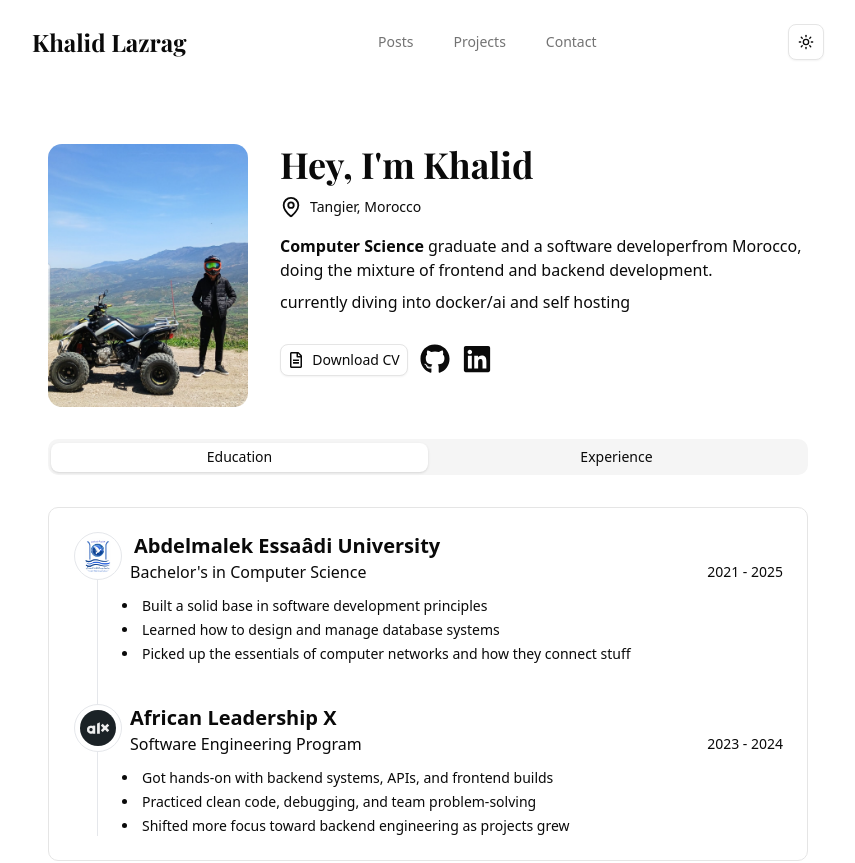
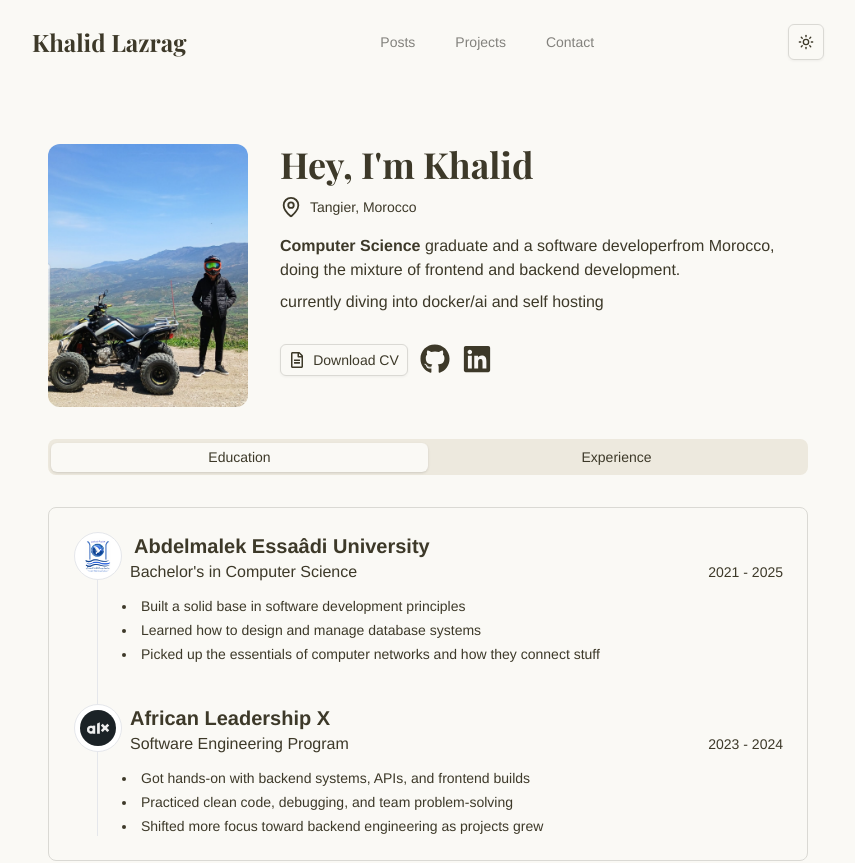
Before and after one commit to sanotogii/classic-potfolio, a Next.js app: page / in a window 1280 px wide. Shown: the top 863 px of the page, without its empty margins (212-1067 px from the left). Built offline with nearby package versions, Linux system fonts and the light colour scheme; a web font is replaced by a local one.

Commit message:
feat: update CSS variables for improved theming and add shadow utilities

```diff
--- a/src/app/globals.css
+++ b/src/app/globals.css
@@ -61,74 +61,165 @@
     background-position: 0% 0%;}}}
 
 :root {
-  --radius: 0.625rem;
-  --card: oklch(1 0 0);
-  --card-foreground: oklch(0.145 0 0);
-  --popover: oklch(1 0 0);
-  --popover-foreground: oklch(0.145 0 0);
-  --primary: oklch(0.205 0 0);
-  --primary-foreground: oklch(0.985 0 0);
-  --secondary: oklch(0.97 0 0);
-  --secondary-foreground: oklch(0.205 0 0);
-  --muted: oklch(0.97 0 0);
-  --muted-foreground: oklch(0.556 0 0);
-  --accent: oklch(0.97 0 0);
-  --accent-foreground: oklch(0.205 0 0);
-  --destructive: oklch(0.577 0.245 27.325);
-  --border: oklch(0.922 0 0);
-  --input: oklch(0.922 0 0);
-  --ring: oklch(0.708 0 0);
-  --chart-1: oklch(0.646 0.222 41.116);
-  --chart-2: oklch(0.6 0.118 184.704);
-  --chart-3: oklch(0.398 0.07 227.392);
-  --chart-4: oklch(0.828 0.189 84.429);
-  --chart-5: oklch(0.769 0.188 70.08);
-  --sidebar: oklch(0.985 0 0);
-  --sidebar-foreground: oklch(0.145 0 0);
-  --sidebar-primary: oklch(0.205 0 0);
-  --sidebar-primary-foreground: oklch(0.985 0 0);
-  --sidebar-accent: oklch(0.97 0 0);
-  --sidebar-accent-foreground: oklch(0.205 0 0);
-  --sidebar-border: oklch(0.922 0 0);
-  --sidebar-ring: oklch(0.708 0 0);
-  --background: oklch(1 0 0);
-  --foreground: oklch(0.145 0 0);
+  --background: oklch(0.9818 0.0054 95.0986);
+  --foreground: oklch(0.3438 0.0269 95.7226);
+  --card: oklch(0.9818 0.0054 95.0986);
+  --card-foreground: oklch(0.1908 0.0020 106.5859);
+  --popover: oklch(1.0000 0 0);
+  --popover-foreground: oklch(0.2671 0.0196 98.9390);
+  --primary: oklch(0.6171 0.1375 39.0427);
+  --primary-foreground: oklch(1.0000 0 0);
+  --secondary: oklch(0.9245 0.0138 92.9892);
+  --secondary-foreground: oklch(0.4334 0.0177 98.6048);
+  --muted: oklch(0.9341 0.0153 90.2390);
+  --muted-foreground: oklch(0.6059 0.0075 97.4233);
+  --accent: oklch(0.9245 0.0138 92.9892);
+  --accent-foreground: oklch(0.2671 0.0196 98.9390);
+  --destructive: oklch(0.1908 0.0020 106.5859);
+  --destructive-foreground: oklch(1.0000 0 0);
+  --border: oklch(0.8847 0.0069 97.3627);
+  --input: oklch(0.7621 0.0156 98.3528);
+  --ring: oklch(0.6171 0.1375 39.0427);
+  --chart-1: oklch(0.5583 0.1276 42.9956);
+  --chart-2: oklch(0.6898 0.1581 290.4107);
+  --chart-3: oklch(0.8816 0.0276 93.1280);
+  --chart-4: oklch(0.8822 0.0403 298.1792);
+  --chart-5: oklch(0.5608 0.1348 42.0584);
+  --sidebar: oklch(0.9663 0.0080 98.8792);
+  --sidebar-foreground: oklch(0.3590 0.0051 106.6524);
+  --sidebar-primary: oklch(0.6171 0.1375 39.0427);
+  --sidebar-primary-foreground: oklch(0.9881 0 0);
+  --sidebar-accent: oklch(0.9245 0.0138 92.9892);
+  --sidebar-accent-foreground: oklch(0.3250 0 0);
+  --sidebar-border: oklch(0.9401 0 0);
+  --sidebar-ring: oklch(0.7731 0 0);
+  --font-sans: 'Helvetica Neue', Arial, 'Noto Sans', sans-serif, 'Apple Color Emoji', 'Segoe UI Emoji', 'Segoe UI Symbol', 'Noto Color Emoji';
+  --font-serif: ui-serif, Georgia, Cambria, "Times New Roman", Times, serif;
+  --font-mono: ui-monospace, SFMono-Regular, Menlo, Monaco, Consolas, "Liberation Mono", "Courier New", monospace;
+  --radius: 0.5rem;
+  --shadow-x: 0;
+  --shadow-y: 1px;
+  --shadow-blur: 3px;
+  --shadow-spread: 0px;
+  --shadow-opacity: 0.1;
+  --shadow-color: oklch(0 0 0);
+  --shadow-2xs: 0 1px 3px 0px hsl(0 0% 0% / 0.05);
+  --shadow-xs: 0 1px 3px 0px hsl(0 0% 0% / 0.05);
+  --shadow-sm: 0 1px 3px 0px hsl(0 0% 0% / 0.10), 0 1px 2px -1px hsl(0 0% 0% / 0.10);
+  --shadow: 0 1px 3px 0px hsl(0 0% 0% / 0.10), 0 1px 2px -1px hsl(0 0% 0% / 0.10);
+  --shadow-md: 0 1px 3px 0px hsl(0 0% 0% / 0.10), 0 2px 4px -1px hsl(0 0% 0% / 0.10);
+  --shadow-lg: 0 1px 3px 0px hsl(0 0% 0% / 0.10), 0 4px 6px -1px hsl(0 0% 0% / 0.10);
+  --shadow-xl: 0 1px 3px 0px hsl(0 0% 0% / 0.10), 0 8px 10px -1px hsl(0 0% 0% / 0.10);
+  --shadow-2xl: 0 1px 3px 0px hsl(0 0% 0% / 0.25);
+  --tracking-normal: 0em;
+  --spacing: 0.25rem;
 }
 
 .dark {
-  --background: oklch(0.145 0 0);
-  --foreground: oklch(0.985 0 0);
-  --card: oklch(0.205 0 0);
-  --card-foreground: oklch(0.985 0 0);
-  --popover: oklch(0.205 0 0);
-  --popover-foreground: oklch(0.985 0 0);
-  --primary: oklch(0.922 0 0);
-  --primary-foreground: oklch(0.205 0 0);
-  --secondary: oklch(0.269 0 0);
-  --secondary-foreground: oklch(0.985 0 0);
-  --muted: oklch(0.269 0 0);
-  --muted-foreground: oklch(0.708 0 0);
-  --accent: oklch(0.269 0 0);
-  --accent-foreground: oklch(0.985 0 0);
-  --destructive: oklch(0.704 0.191 22.216);
-  --border: oklch(1 0 0 / 10%);
-  --input: oklch(1 0 0 / 15%);
-  --ring: oklch(0.556 0 0);
-  --chart-1: oklch(0.488 0.243 264.376);
-  --chart-2: oklch(0.696 0.17 162.48);
-  --chart-3: oklch(0.769 0.188 70.08);
-  --chart-4: oklch(0.627 0.265 303.9);
-  --chart-5: oklch(0.645 0.246 16.439);
-  --sidebar: oklch(0.205 0 0);
-  --sidebar-foreground: oklch(0.985 0 0);
-  --sidebar-primary: oklch(0.488 0.243 264.376);
-  --sidebar-primary-foreground: oklch(0.985 0 0);
-  --sidebar-accent: oklch(0.269 0 0);
-  --sidebar-accent-foreground: oklch(0.985 0 0);
-  --sidebar-border: oklch(1 0 0 / 10%);
-  --sidebar-ring: oklch(0.556 0 0);
+  --background: oklch(0.2679 0.0036 106.6427);
+  --foreground: oklch(0.8074 0.0142 93.0137);
+  --card: oklch(0.2679 0.0036 106.6427);
+  --card-foreground: oklch(0.9818 0.0054 95.0986);
+  --popover: oklch(0.3085 0.0035 106.6039);
+  --popover-foreground: oklch(0.9211 0.0040 106.4781);
+  --primary: oklch(0.6724 0.1308 38.7559);
+  --primary-foreground: oklch(1.0000 0 0);
+  --secondary: oklch(0.9818 0.0054 95.0986);
+  --secondary-foreground: oklch(0.3085 0.0035 106.6039);
+  --muted: oklch(0.2213 0.0038 106.7070);
+  --muted-foreground: oklch(0.7713 0.0169 99.0657);
+  --accent: oklch(0.2130 0.0078 95.4245);
+  --accent-foreground: oklch(0.9663 0.0080 98.8792);
+  --destructive: oklch(0.6368 0.2078 25.3313);
+  --destructive-foreground: oklch(1.0000 0 0);
+  --border: oklch(0.3618 0.0101 106.8928);
+  --input: oklch(0.4336 0.0113 100.2195);
+  --ring: oklch(0.6724 0.1308 38.7559);
+  --chart-1: oklch(0.5583 0.1276 42.9956);
+  --chart-2: oklch(0.6898 0.1581 290.4107);
+  --chart-3: oklch(0.2130 0.0078 95.4245);
+  --chart-4: oklch(0.3074 0.0516 289.3230);
+  --chart-5: oklch(0.5608 0.1348 42.0584);
+  --sidebar: oklch(0.2357 0.0024 67.7077);
+  --sidebar-foreground: oklch(0.8074 0.0142 93.0137);
+  --sidebar-primary: oklch(0.3250 0 0);
+  --sidebar-primary-foreground: oklch(0.9881 0 0);
+  --sidebar-accent: oklch(0.1680 0.0020 106.6177);
+  --sidebar-accent-foreground: oklch(0.8074 0.0142 93.0137);
+  --sidebar-border: oklch(0.9401 0 0);
+  --sidebar-ring: oklch(0.7731 0 0);
+  --font-sans: ui-sans-serif, system-ui, -apple-system, BlinkMacSystemFont, 'Segoe UI', Roboto, 'Helvetica Neue', Arial, 'Noto Sans', sans-serif, 'Apple Color Emoji', 'Segoe UI Emoji', 'Segoe UI Symbol', 'Noto Color Emoji';
+  --font-serif: ui-serif, Georgia, Cambria, "Times New Roman", Times, serif;
+  --font-mono: ui-monospace, SFMono-Regular, Menlo, Monaco, Consolas, "Liberation Mono", "Courier New", monospace;
+  --radius: 0.5rem;
+  --shadow-x: 0;
+  --shadow-y: 1px;
+  --shadow-blur: 3px;
+  --shadow-spread: 0px;
+  --shadow-opacity: 0.1;
+  --shadow-color: oklch(0 0 0);
+  --shadow-2xs: 0 1px 3px 0px hsl(0 0% 0% / 0.05);
+  --shadow-xs: 0 1px 3px 0px hsl(0 0% 0% / 0.05);
+  --shadow-sm: 0 1px 3px 0px hsl(0 0% 0% / 0.10), 0 1px 2px -1px hsl(0 0% 0% / 0.10);
+  --shadow: 0 1px 3px 0px hsl(0 0% 0% / 0.10), 0 1px 2px -1px hsl(0 0% 0% / 0.10);
+  --shadow-md: 0 1px 3px 0px hsl(0 0% 0% / 0.10), 0 2px 4px -1px hsl(0 0% 0% / 0.10);
+  --shadow-lg: 0 1px 3px 0px hsl(0 0% 0% / 0.10), 0 4px 6px -1px hsl(0 0% 0% / 0.10);
+  --shadow-xl: 0 1px 3px 0px hsl(0 0% 0% / 0.10), 0 8px 10px -1px hsl(0 0% 0% / 0.10);
+  --shadow-2xl: 0 1px 3px 0px hsl(0 0% 0% / 0.25);
 }
 
+@theme inline {
+  --color-background: var(--background);
+  --color-foreground: var(--foreground);
+  --color-card: var(--card);
+  --color-card-foreground: var(--card-foreground);
+  --color-popover: var(--popover);
+  --color-popover-foreground: var(--popover-foreground);
+  --color-primary: var(--primary);
+  --color-primary-foreground: var(--primary-foreground);
+  --color-secondary: var(--secondary);
+  --color-secondary-foreground: var(--secondary-foreground);
+  --color-muted: var(--muted);
+  --color-muted-foreground: var(--muted-foreground);
+  --color-accent: var(--accent);
+  --color-accent-foreground: var(--accent-foreground);
+  --color-destructive: var(--destructive);
+  --color-destructive-foreground: var(--destructive-foreground);
+  --color-border: var(--border);
+  --color-input: var(--input);
+  --color-ring: var(--ring);
+  --color-chart-1: var(--chart-1);
+  --color-chart-2: var(--chart-2);
+  --color-chart-3: var(--chart-3);
+  --color-chart-4: var(--chart-4);
+  --color-chart-5: var(--chart-5);
+  --color-sidebar: var(--sidebar);
+  --color-sidebar-foreground: var(--sidebar-foreground);
+  --color-sidebar-primary: var(--sidebar-primary);
+  --color-sidebar-primary-foreground: var(--sidebar-primary-foreground);
+  --color-sidebar-accent: var(--sidebar-accent);
+  --color-sidebar-accent-foreground: var(--sidebar-accent-foreground);
+  --color-sidebar-border: var(--sidebar-border);
+  --color-sidebar-ring: var(--sidebar-ring);
+
+  --font-sans: var(--font-sans);
+  --font-mono: var(--font-mono);
+  --font-serif: var(--font-serif);
+
+  --radius-sm: calc(var(--radius) - 4px);
+  --radius-md: calc(var(--radius) - 2px);
+  --radius-lg: var(--radius);
+  --radius-xl: calc(var(--radius) + 4px);
+
+  --shadow-2xs: var(--shadow-2xs);
+  --shadow-xs: var(--shadow-xs);
+  --shadow-sm: var(--shadow-sm);
+  --shadow: var(--shadow);
+  --shadow-md: var(--shadow-md);
+  --shadow-lg: var(--shadow-lg);
+  --shadow-xl: var(--shadow-xl);
+  --shadow-2xl: var(--shadow-2xl);
+}
 @layer base {
   * {
     @apply border-border outline-ring/50;
```
